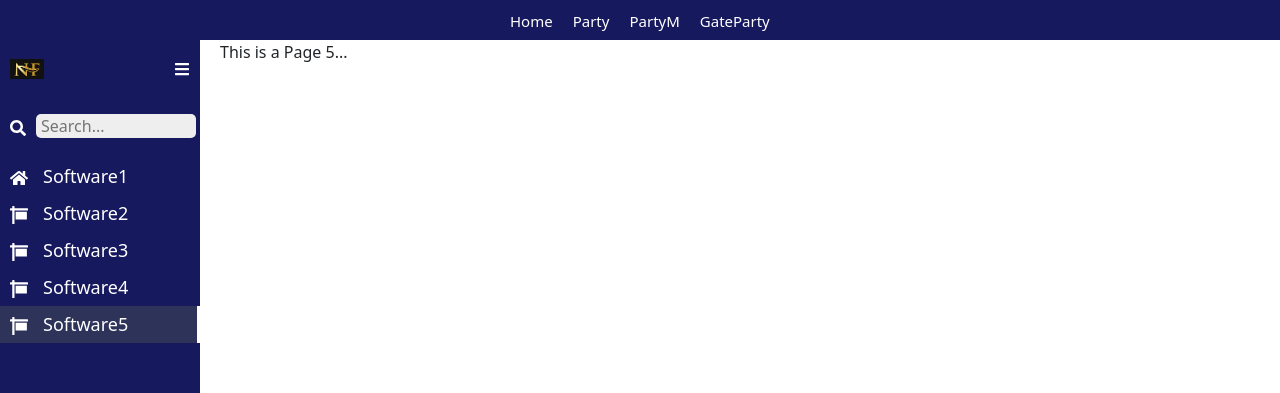
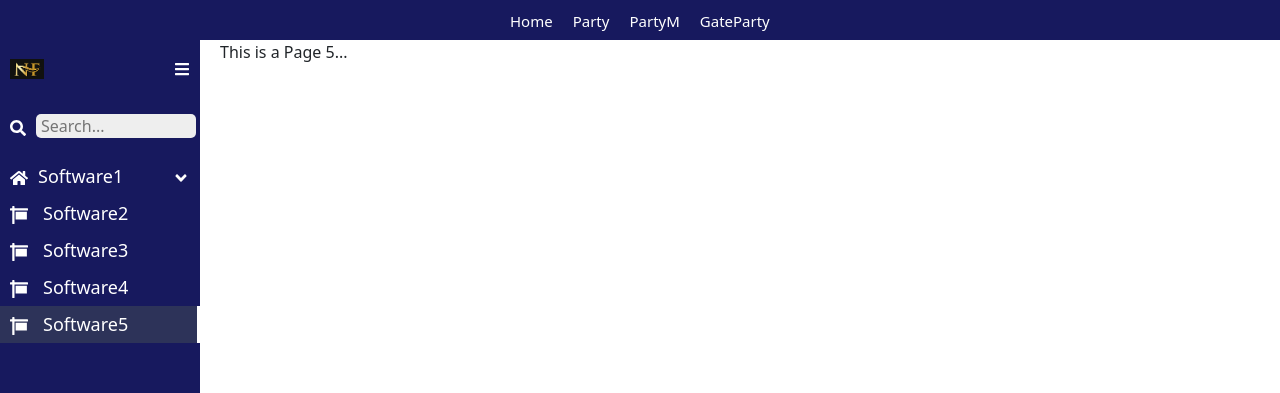
Before and after one commit to MubasharMurtza/ReactPro, a React (Create React App) app: page /page5 in a window 1280 px wide. Both pictures are taken after a click on the icon 22 px from the left and 68 px from the top of the page. Shown: the top 393 px of the page. Built offline with nearby package versions, Linux system fonts and the light colour scheme.

Commit message:
Working in subArray

```diff
--- a/src/Components/Nav/Sidebar.css
+++ b/src/Components/Nav/Sidebar.css
@@ -40,6 +40,18 @@ main{
 a{
     text-decoration: none;
 }
+.menu{
+    display: flex;
+    justify-content: space-between;
+    color: white;
+    gap: 15px;
+    padding: 5px 10px;
+    font-size: 18px;
+}
+.menuItem{
+    display: flex;
+    gap: 10px;
+}
 .link{
     display: flex;
     color: white;
@@ -77,3 +89,7 @@ link_text{
     padding: 10px 10px;
     font-size: 15px;
 }
+.menuContainer .link{
+    padding-left: 20px;
+    border-bottom: #fff 0.5px solid;
+}
--- a/src/Components/Nav/Sidebar.js
+++ b/src/Components/Nav/Sidebar.js
@@ -1,119 +1,161 @@
-import React, { Children, useState } from 'react'
-import './Sidebar.css';
-import nflogo from './Pics/nflogo.png';
+import React, { useState } from "react";
+import "./Sidebar.css";
+import nflogo from "./Pics/nflogo.png";
 import { FaBars, FaSign, FaSearch, FaHome } from "react-icons/fa";
-import {AnimatePresence, motion} from 'framer-motion';
-import { NavLink } from 'react-router-dom';
+import { AnimatePresence, motion } from "framer-motion";
+import { NavLink } from "react-router-dom";
+import SubArr from "./SubArr";
 
 const dataArray = [
   {
     path: "/page1",
     name: "Software1",
-      icon:<FaHome />,
-      subArray:[
+    icon: <FaHome />,
+    subArray: [
       {
         path: "/page1",
-          name: "Software1",
-          icon:<FaHome />,
+        name: "Page1",
+        icon: <FaHome />,
+      },
+      {
+        path: "/page2",
+        name: "Page2",
+        icon: <FaHome />,
+      },
+    ],
   },
   {
     path: "/page2",
     name: "Software2",
-          icon:<FaHome />,
-        },
-
-      ]
-    },
-    {
-      path: "/page2",
-      name: "Software2",
-      icon:<FaSign />
+    icon: <FaSign />,
   },
   {
     path: "/page3",
     name: "Software3",
-      icon:<FaSign />
+    icon: <FaSign />,
   },
   {
     path: "/page4",
     name: "Software4",
-      icon:<FaSign />
+    icon: <FaSign />,
   },
   {
     path: "/page5",
     name: "Software5",
-      icon:<FaSign />
-    }
-]
+    icon: <FaSign />,
+  },
+];
 
-function Sidebar({Children}) {
-  const [isShow, setisShow] = useState(false)
-  const toggle = () => {setisShow(!isShow)}
+function Sidebar({ Children }) {
+  const [isShow, setisShow] = useState(false);
+  const toggle = () => {
+    setisShow(!isShow);
+  };
 
   const inputAnimation = {
-    hidden:{
-      width:0,
-      padding:0,
-      opacity:0,
-      transition:{
-        duration:0.2,
-      }
+    hidden: {
+      width: 0,
+      padding: 0,
+      opacity: 0,
+      transition: {
+        duration: 0.2,
       },
-    show:{
-      width:"160px",
+    },
+    show: {
+      width: "160px",
       padding: "2px 5px",
-      opacity:1,
-      transition:{
-        duration:0.2,
-      }
-    }
-  }
+      opacity: 1,
+      transition: {
+        duration: 0.2,
+      },
+    },
+  };
   const showAnimation = {
-    hidden:{
-      width:0,
-      opacity:0,
-      transition:{
-        duration:0.2,
-      }
+    hidden: {
+      width: 0,
+      opacity: 0,
+      transition: {
+        duration: 0.2,
       },
-    show:{
-      width:'Audio',
-      opacity:1,
-      transition:{
-        duration:0.2,
-      }
-    }
-  }
+    },
+    show: {
+      width: "auto",
+      opacity: 1,
+      transition: {
+        duration: 0.2,
+      },
+    },
+  };
 
   return (
     <>
-        <div className='main-container'>
-          <motion.div animate={{width: isShow ? '200px' : '40px', transition:{duration:0.5,type:"spring",damping:11}}} className='header'>
-            <div className='top'>
-              <motion.span initial="hidden" animate="show" exit="hidden">{isShow && <img src={nflogo} alt="Logo" className='logo' />}</motion.span>
-              <span><FaBars className='bar' onClick={toggle}/></span>
+      <div className="main-container">
+        <motion.div
+          animate={{
+            width: isShow ? "200px" : "40px",
+            transition: { duration: 0.5, type: "spring", damping: 11 },
+          }}
+          className="header"
+        >
+          <div className="top">
+            <motion.span initial="hidden" animate="show" exit="hidden">
+              {isShow && <img src={nflogo} alt="Logo" className="logo" />}
+            </motion.span>
+            <span>
+              <FaBars className="bar" onClick={toggle} />
+            </span>
           </div>
-            <div className='search'>
-              <div className='search_icon'><FaSearch /></div>
+          <div className="search">
+            <div className="search_icon">
+              <FaSearch />
+            </div>
             <AnimatePresence>
-                  {isShow && (<motion.input initial="hidden" animate="show" exit="hidden" variants={inputAnimation} placeholder='Search...' />)}
+              {isShow && (
+                <motion.input
+                  initial="hidden"
+                  animate="show"
+                  exit="hidden"
+                  variants={inputAnimation}
+                  placeholder="Search..."
+                />
+              )}
             </AnimatePresence>
           </div>
-              <section className='arr'>
-                {dataArray.map((dt) => (
-                  <NavLink activClassName="activ" to={dt.path} key={dt.name} className='link'>
-                    <div className='icon'>{dt.icon}</div>
+          <section className="arr">
+            {dataArray.map((dt, index) => {
+              if (dt.subArray) {
+                return <SubArr showAnimation={showAnimation} isShow={isShow} dt={dt} key={dt.name} />;
+              }
+              return (
+                <NavLink
+                  activClassName="activ"
+                  to={dt.path}
+                  key={index}
+                  className="link"
+                >
+                  <div className="icon">{dt.icon}</div>
                   <AnimatePresence>
-                      {isShow && <motion.div variants={showAnimation} initial="hidden" animate="show" exit="hidden" className='title'>{dt.name}</motion.div>}
+                    {isShow && (
+                      <motion.div
+                        variants={showAnimation}
+                        initial="hidden"
+                        animate="show"
+                        exit="hidden"
+                        className="title"
+                      >
+                        {dt.name}
+                      </motion.div>
+                    )}
                   </AnimatePresence>
                 </NavLink>
-                ))}
+              );
+            })}
           </section>
         </motion.div>
         <main>{Children}</main>
       </div>
     </>
-)
+  );
 }
 
-export default Sidebar
+export default Sidebar;
--- /dev/null
+++ b/src/Components/Nav/SubArr.js
@@ -0,0 +1,87 @@
+import { AnimatePresence, motion } from "framer-motion";
+import React, { useState } from "react";
+import { FaAngleDown } from "react-icons/fa";
+import { NavLink } from "react-router-dom";
+import "./Sidebar.css";
+
+function SubArr({ dt, showAnimation, isShow }) {
+  const subArrAnimation = {
+    hidden: {
+      height: 0,
+      opacity: 0,
+      transition: {
+        duration: 1,
+      },
+    },
+    show: {
+      opacity: 1,
+      height: "auto",
+      transition: {
+        duration: 1,
+      },
+    },
+  };
+
+  const [isSubArr, setIsSubArr] = useState(false);
+  const togglesubArr = () => setIsSubArr(!isSubArr);
+
+  return (
+    <>
+      <div className="menu" onClick={togglesubArr}>
+        <div className="menuItem">
+          <div className="icon">{dt.icon}</div>
+          <AnimatePresence>
+            {isShow && (
+              <motion.div
+                variants={showAnimation}
+                initial="hidden"
+                animate="show"
+                exit="hidden"
+                className="title"
+              >
+                {dt.name}
+              </motion.div>
+            )}
+          </AnimatePresence>
+        </div>
+        <div>
+          <FaAngleDown />
+        </div>
+      </div>
+      {isSubArr && (
+        <motion.div
+          initial="hidden"
+          animate="show"
+          exit="hidden"
+          className="menuContainer"
+        >
+          {dt.subArray.map((subarr, i) => (
+            <NavLink
+              activClassName="activ"
+              to={subarr.path}
+              key={i}
+              className="link"
+            >
+              <div className="icon">{subarr.icon}</div>
+              <AnimatePresence>
+                {isShow && (
+                  <motion.div
+                    variants={subArrAnimation}
+                    initial="hidden"
+                    animate="show"
+                    exit="hidden"
+                    className="title"
+                  >
+                    {subarr.name}
+                  </motion.div>
+                )}
+              </AnimatePresence>
+            </NavLink>
+          ))}
+        </motion.div>
+      )}
+    </>
+  );
+}
+
+export default SubArr;
```
Lines whose indentation alone changed are shown as unchanged.
